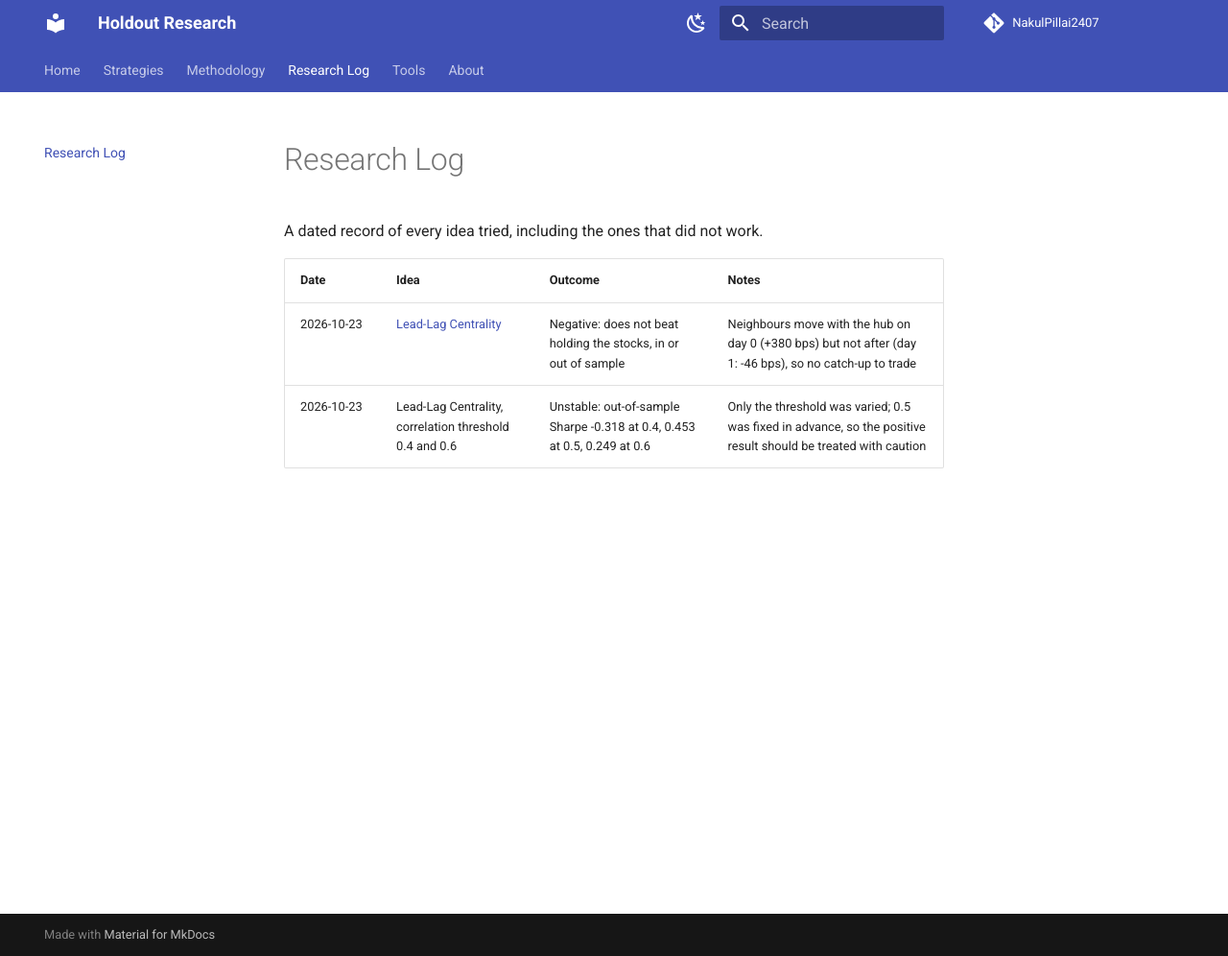
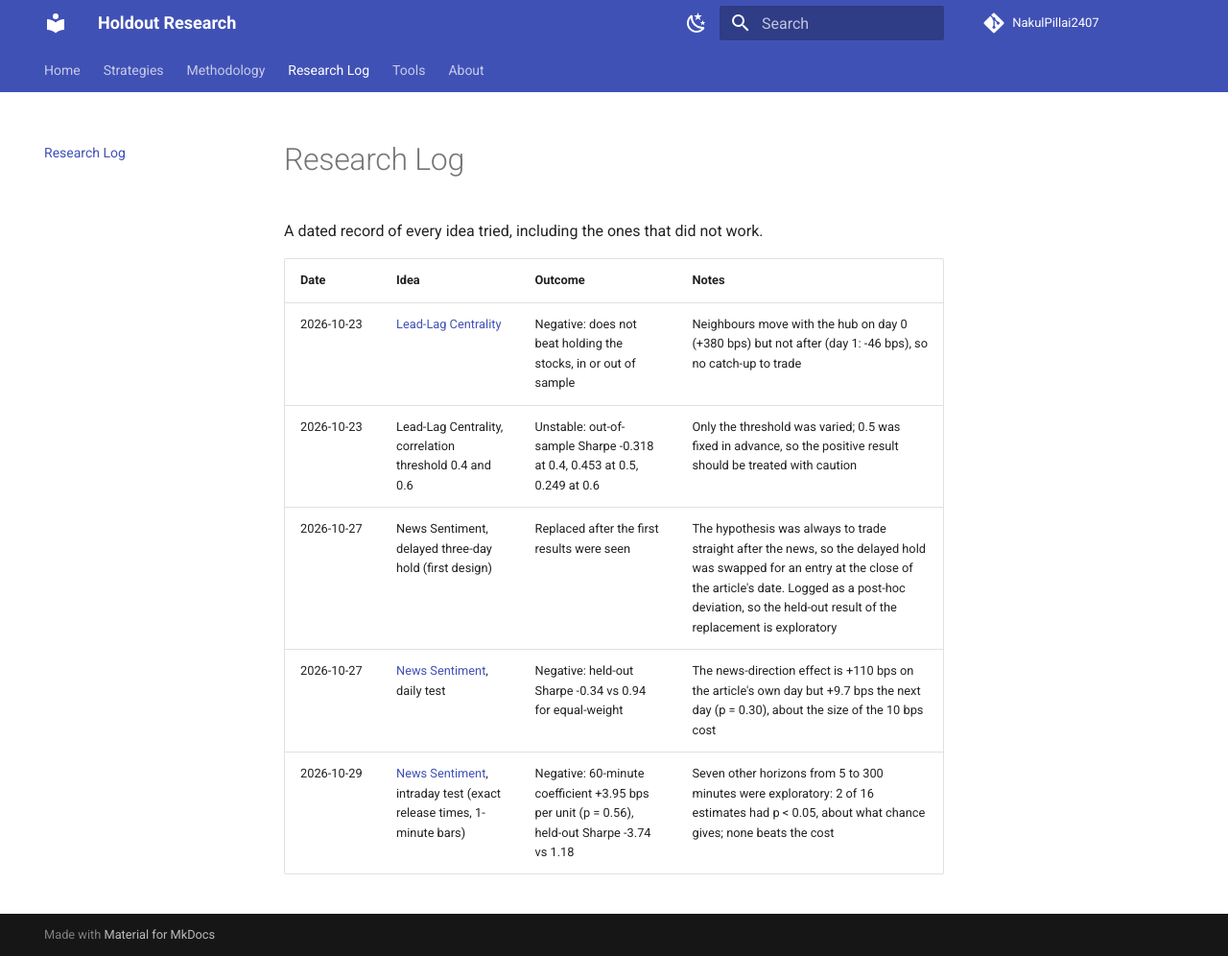
Before and after one commit to NakulPillai2407/NakulPillai2407.github.io, an MkDocs documentation site: the page built from docs/research-log.md, in a window 1280 px wide and 996 px high. Shown: the whole window at 96% size. Built offline with MkDocs 1.6.1 and Material for MkDocs 9.7.7, drawn with Linux system fonts in a browser that asks for light colours.

Commit message:
Home table and research log: add News Sentiment

```diff
--- a/docs/research-log.md
+++ b/docs/research-log.md
@@ -6,3 +6,6 @@ A dated record of every idea tried, including the ones that did not work.
 |------|------|---------|-------|
 | 2026-10-23 | [Lead-Lag Centrality](strategies/lead-lag-centrality.md) | Negative: does not beat holding the stocks, in or out of sample | Neighbours move with the hub on day 0 (+380 bps) but not after (day 1: -46 bps), so no catch-up to trade |
 | 2026-10-23 | Lead-Lag Centrality, correlation threshold 0.4 and 0.6 | Unstable: out-of-sample Sharpe -0.318 at 0.4, 0.453 at 0.5, 0.249 at 0.6 | Only the threshold was varied; 0.5 was fixed in advance, so the positive result should be treated with caution |
+| 2026-10-27 | News Sentiment, delayed three-day hold (first design) | Replaced after the first results were seen | The hypothesis was always to trade straight after the news, so the delayed hold was swapped for an entry at the close of the article's date. Logged as a post-hoc deviation, so the held-out result of the replacement is exploratory |
+| 2026-10-27 | [News Sentiment](strategies/news-sentiment.md), daily test | Negative: held-out Sharpe -0.34 vs 0.94 for equal-weight | The news-direction effect is +110 bps on the article's own day but +9.7 bps the next day (p = 0.30), about the size of the 10 bps cost |
+| 2026-10-29 | [News Sentiment](strategies/news-sentiment.md), intraday test (exact release times, 1-minute bars) | Negative: 60-minute coefficient +3.95 bps per unit (p = 0.56), held-out Sharpe -3.74 vs 1.18 | Seven other horizons from 5 to 300 minutes were exploratory: 2 of 16 estimates had p < 0.05, about what chance gives; none beats the cost |
```
Also changed, not shown: docs/index.md (+1 -0 lines).
